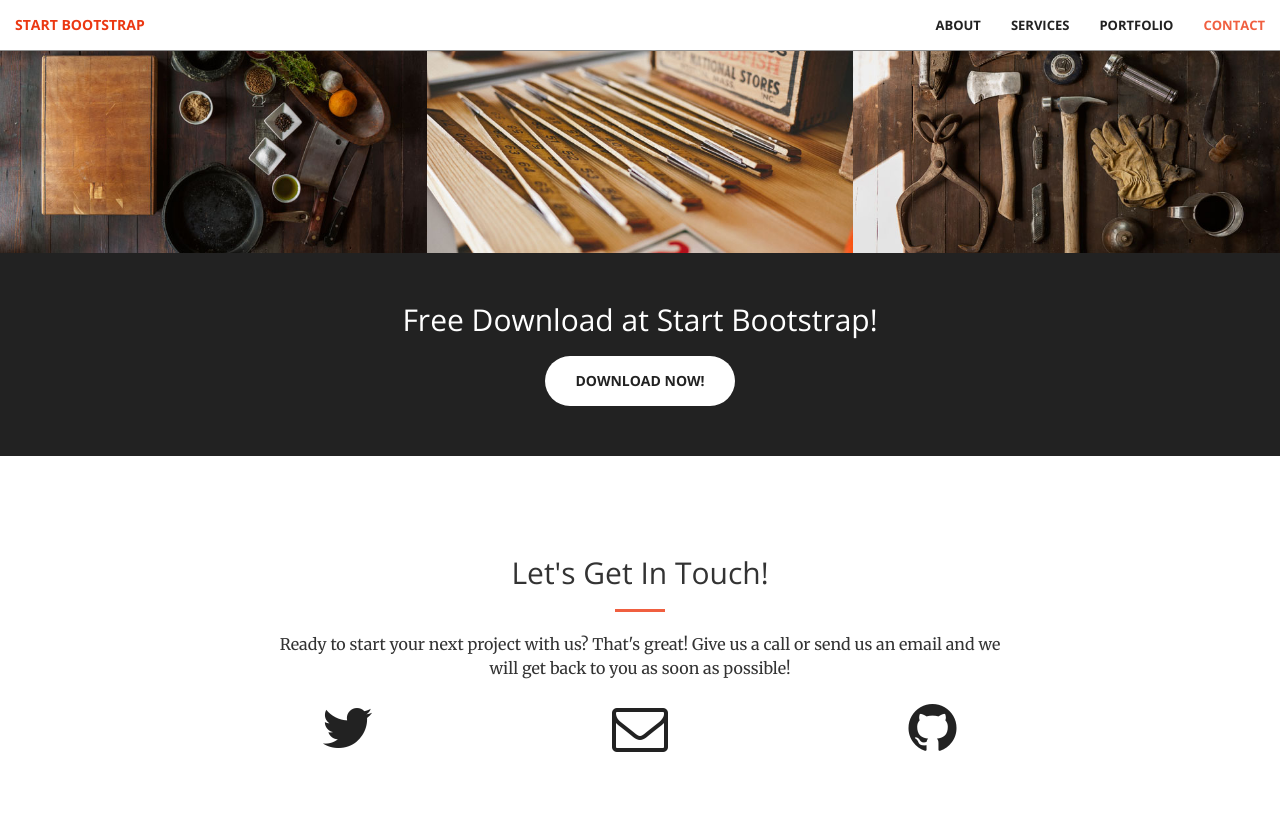
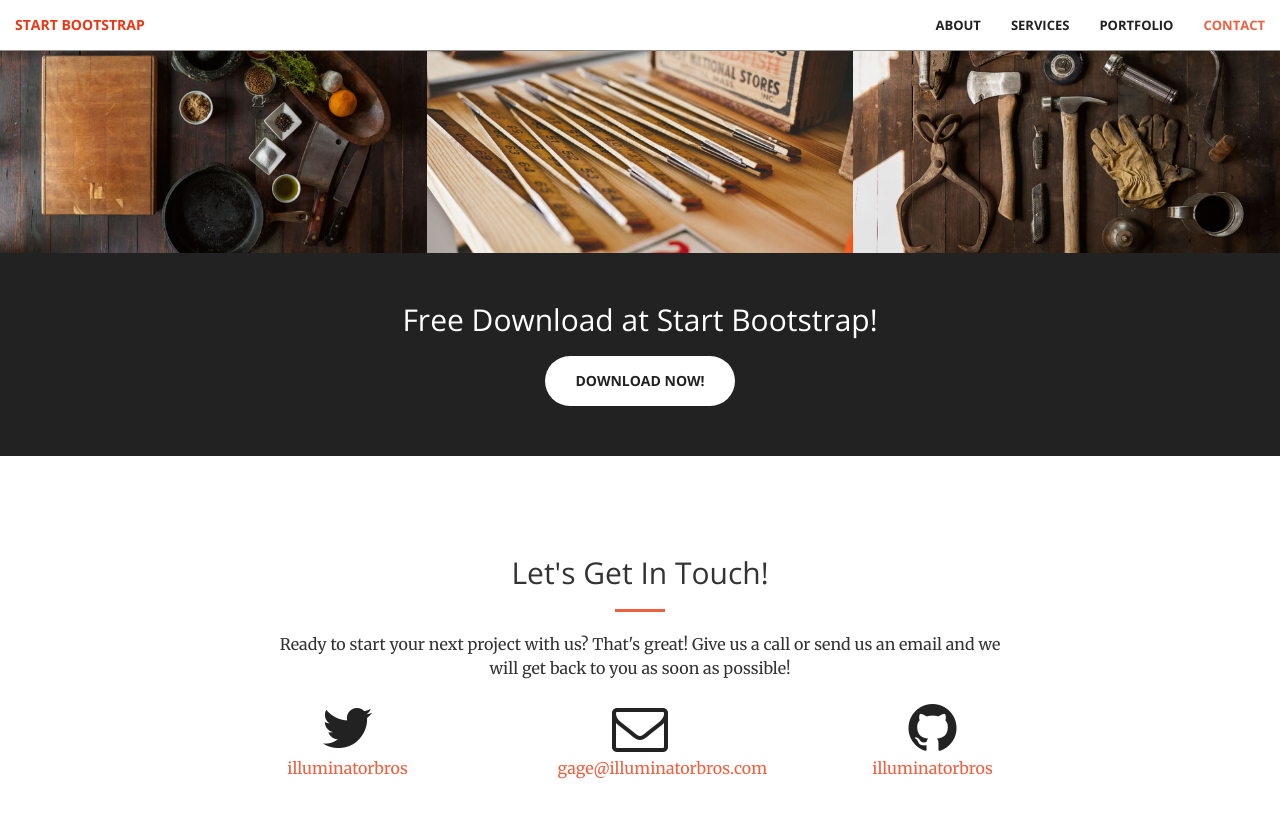
Before and after one commit to Gagege/illuminatorbros.com, a Jekyll site: the page built from index.html, in a window 1280 px wide and 900 px high, scrolled down 1981 px. Shown: the top 818 px of the window. Built offline with Jekyll 4.4.1, drawn with Linux system fonts in a browser that asks for light colours.

Commit message:
Added some company details to _config.yml

```diff
--- a/_config.yml
+++ b/_config.yml
@@ -1,12 +1,12 @@
 # Site settings
 title: Illuminator Brothers
-email:
+email: gage@illuminatorbros.com
 description: > # this means to ignore newlines until "baseurl:"
 baseurl: "" # the subpath of your site, e.g. /blog/
-url: "" # the base hostname & protocol for your site
+url: "https://illuminatorbros.com" # the base hostname & protocol for your site
 
-twitter_username:
-github_username:
+twitter_username: illuminatorbros
+github_username: illuminatorbros
 
 # Build settings
 markdown: kramdown
```
